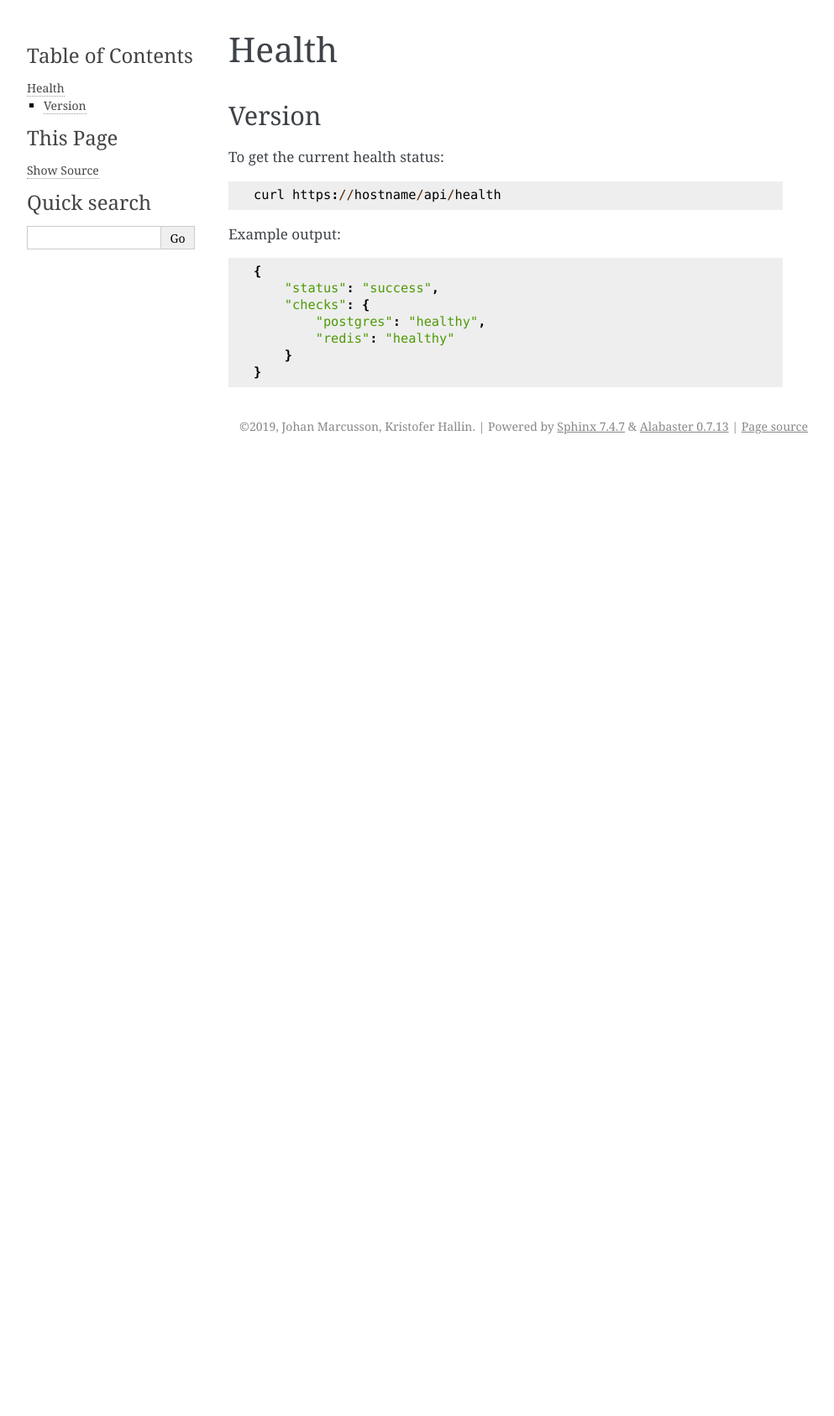
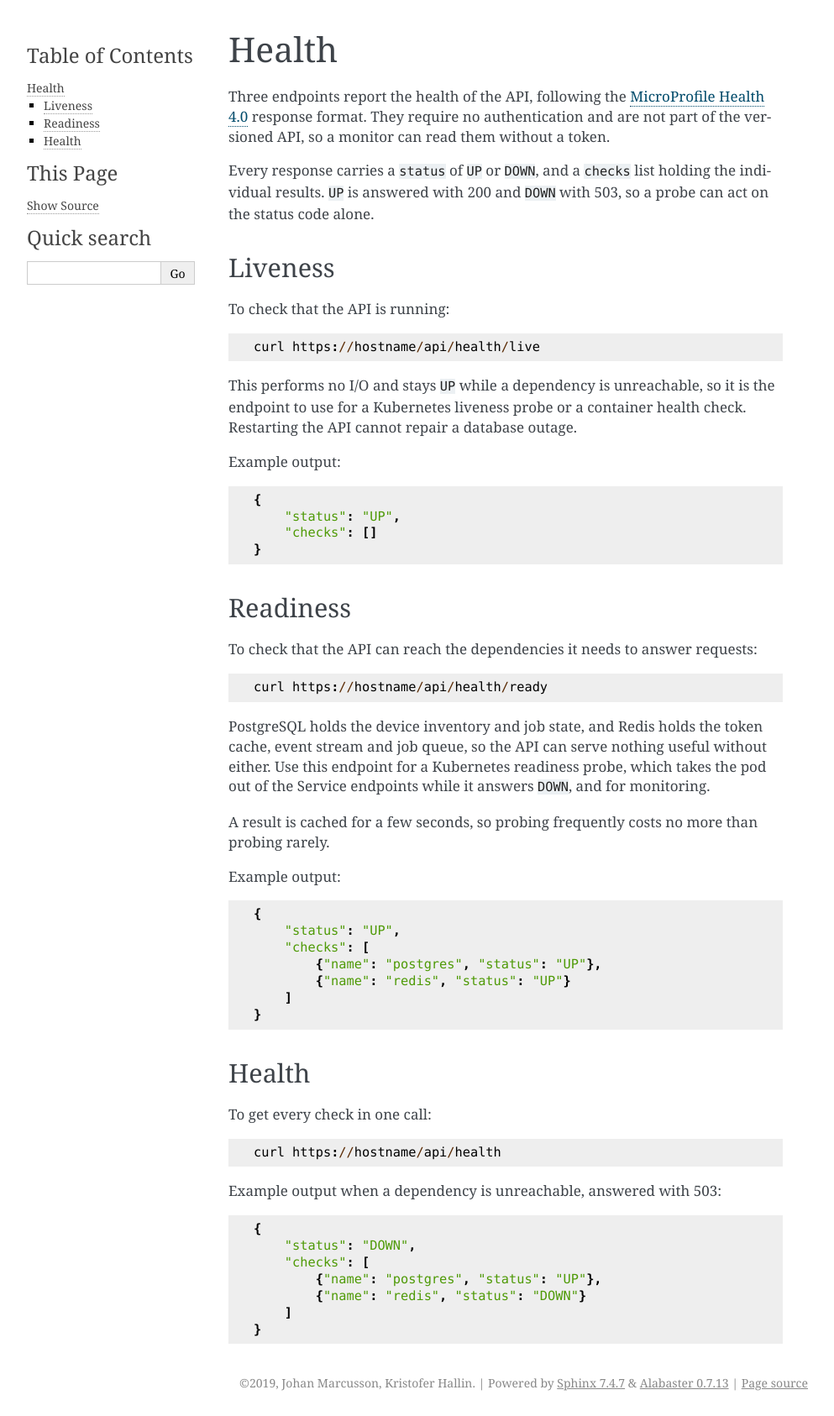
Before and after one commit to SUNET/cnaas-nms, a Sphinx documentation site: the page built from docs/apiref/health.rst, in a window 1280 px wide. Shown: the whole page at 84% size, without its empty margins (148-1141 px from the left). Built offline with Sphinx 7.4.7, drawn with Linux system fonts in a browser that asks for light colours; before the commit the page ends 900 px from its top, so only the background shows below that.

Commit message:
Document the health endpoints and probe the container
Add a HEALTHCHECK that reads the liveness endpoint, so the API image
reports whether its process serves requests.

```diff
--- a/docs/apiref/health.rst
+++ b/docs/apiref/health.rst
@@ -1,23 +1,83 @@
 Health
 ======
 
-Version
--------
+Three endpoints report the health of the API, following the
+`MicroProfile Health 4.0 <https://download.eclipse.org/microprofile/microprofile-health-4.0/microprofile-health-spec-4.0.html>`_
+response format. They require no authentication and are not part of the
+versioned API, so a monitor can read them without a token.
 
-To get the current health status:
+Every response carries a ``status`` of ``UP`` or ``DOWN``, and a ``checks``
+list holding the individual results. ``UP`` is answered with 200 and ``DOWN``
+with 503, so a probe can act on the status code alone.
+
+Liveness
+--------
+
+To check that the API is running:
 
 ::
 
-   curl https://hostname/api/health
+   curl https://hostname/api/health/live
+
+This performs no I/O and stays ``UP`` while a dependency is unreachable, so it
+is the endpoint to use for a Kubernetes liveness probe or a container health
+check. Restarting the API cannot repair a database outage.
 
 Example output:
 
 ::
 
    {
-       "status": "success",
-       "checks": {
-           "postgres": "healthy",
-           "redis": "healthy"
-       }
+       "status": "UP",
+       "checks": []
    }
+
+Readiness
+---------
+
+To check that the API can reach the dependencies it needs to answer requests:
+
+::
+
+   curl https://hostname/api/health/ready
+
+PostgreSQL holds the device inventory and job state, and Redis holds the token
+cache, event stream and job queue, so the API can serve nothing useful without
+either. Use this endpoint for a Kubernetes readiness probe, which takes the pod
+out of the Service endpoints while it answers ``DOWN``, and for monitoring.
+
+A result is cached for a few seconds, so probing frequently costs no more than
+probing rarely.
+
+Example output:
+
+::
+
+   {
+       "status": "UP",
+       "checks": [
+           {"name": "postgres", "status": "UP"},
+           {"name": "redis", "status": "UP"}
+       ]
+   }
+
+Health
+------
+
+To get every check in one call:
+
+::
+
+   curl https://hostname/api/health
+
+Example output when a dependency is unreachable, answered with 503:
+
+::
+
+   {
+       "status": "DOWN",
+       "checks": [
+           {"name": "postgres", "status": "UP"},
+           {"name": "redis", "status": "DOWN"}
+       ]
+   }
--- a/docs/changelog/index.rst
+++ b/docs/changelog/index.rst
@@ -13,7 +13,7 @@ New features:
  - The repository api now tracks when a repo is out of sync with the origin (#546)
  - Added banner_login and banner_motd settings to base_system (#570)
  - Added skip_empty_network_definitions to access_lists that will remove empty network definitions if set to true (#571)
- - /api/health endpoint that provides the current health status of the system, including checks for PostgreSQL and Redis (#578)
+ - /api/health, /api/health/live and /api/health/ready endpoints that report the health of the API, including checks for PostgreSQL and Redis (#578, #573)
 
 Changes:
 
```
Also changed, not shown: 1 other file.
